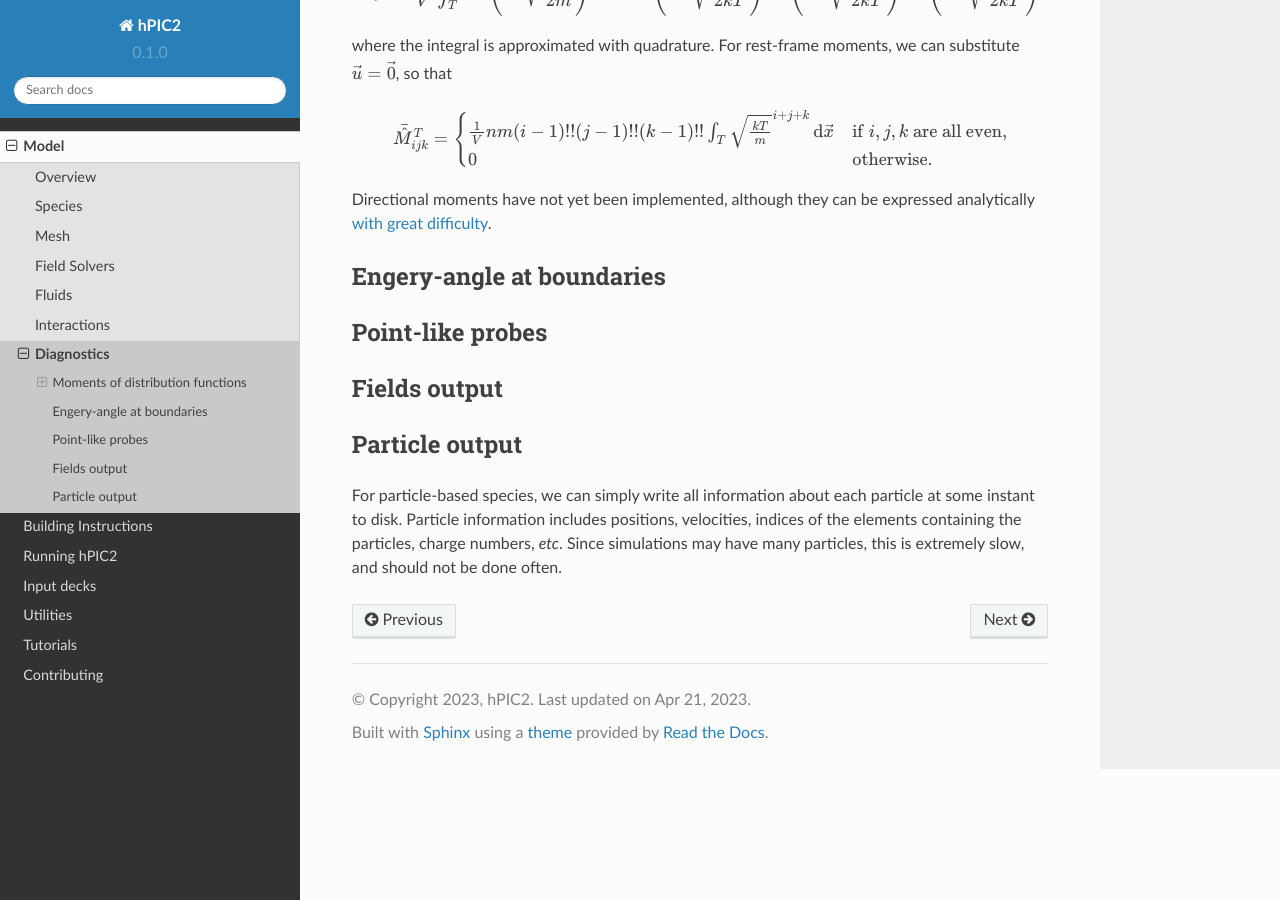
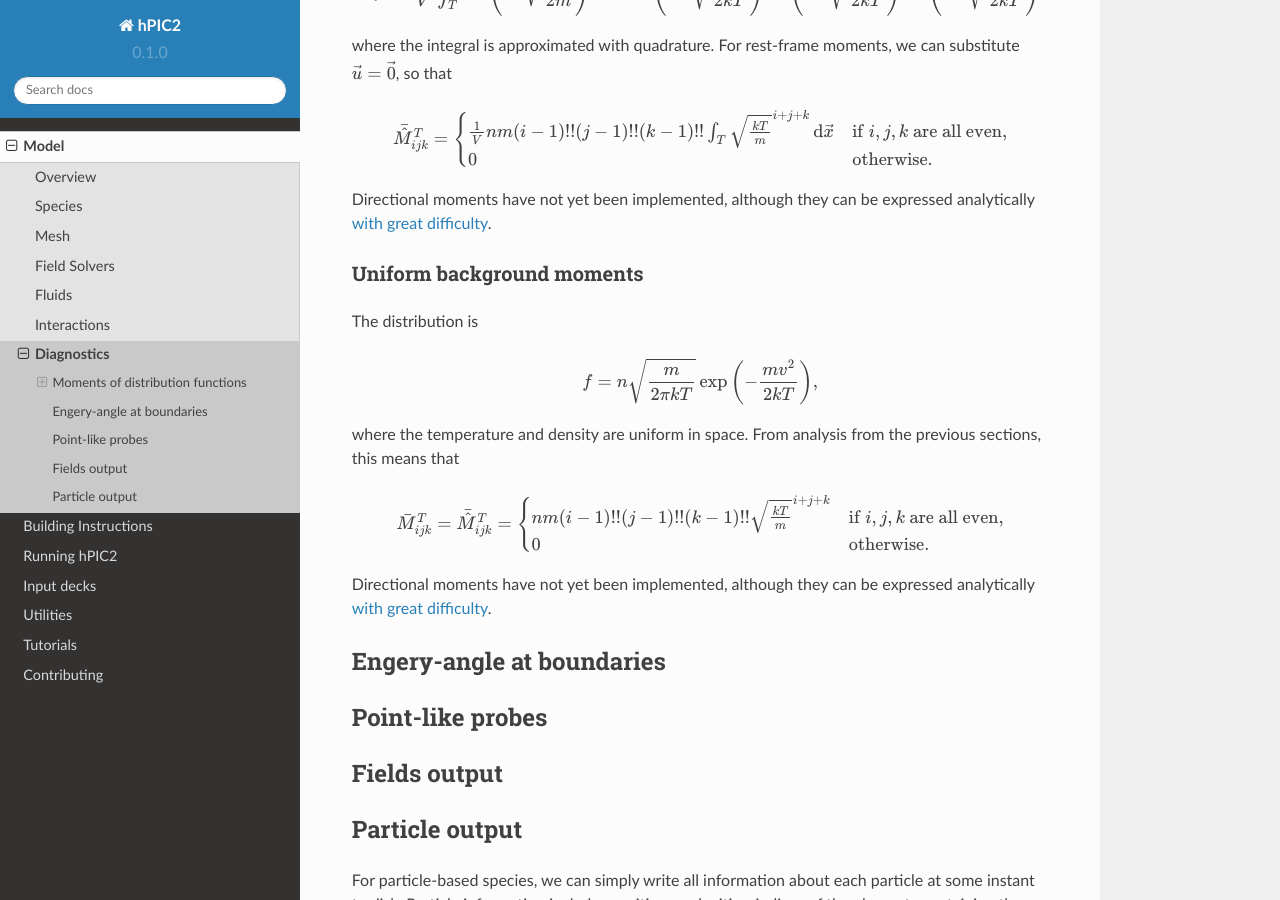
Before and after one commit to lcpp-org/hpic2doc, a Sphinx documentation site: the page built from docs/source/diagnostics.rst, in a window 1280 px wide and 900 px high, scrolled down 3183 px. Built offline with Sphinx 7.4.7 and the Read the Docs theme 2.0.0, drawn with Linux system fonts in a browser that asks for light colours.

Commit message:
Uniform background moments

```diff
--- a/docs/source/diagnostics.rst
+++ b/docs/source/diagnostics.rst
@@ -203,6 +203,31 @@ Directional moments have not yet been implemented,
 although they can be expressed analytically
 `with great difficulty <https://github.com/lcpp-org/hpic2/issues/253>`_.
 
+Uniform background moments
+~~~~~~~~~~~~~~~~~~~~~~~~~~~
+
+The distribution is
+
+.. math::
+
+    f = n \sqrt{\frac{m}{2 \pi k T}} \exp \left( - \frac{m v^2}{2 k T} \right),
+
+where the temperature and density are uniform in space.
+From analysis from the previous sections, this means that
+
+.. math::
+
+    \bar{M}_{ijk}^T =
+    \bar{\hat{M}}_{ijk}^T =
+    \begin{cases}
+        n m (i-1)!! (j-1)!! (k-1)!! \sqrt{\frac{kT}{m}}^{i+j+k} & \text{if } i,j,k \text{ are all even}, \\
+        0 & \text{otherwise}.
+    \end{cases}
+
+Directional moments have not yet been implemented,
+although they can be expressed analytically
+`with great difficulty <https://github.com/lcpp-org/hpic2/issues/253>`_.
+
 Engery-angle at boundaries
 --------------------------
 
```
